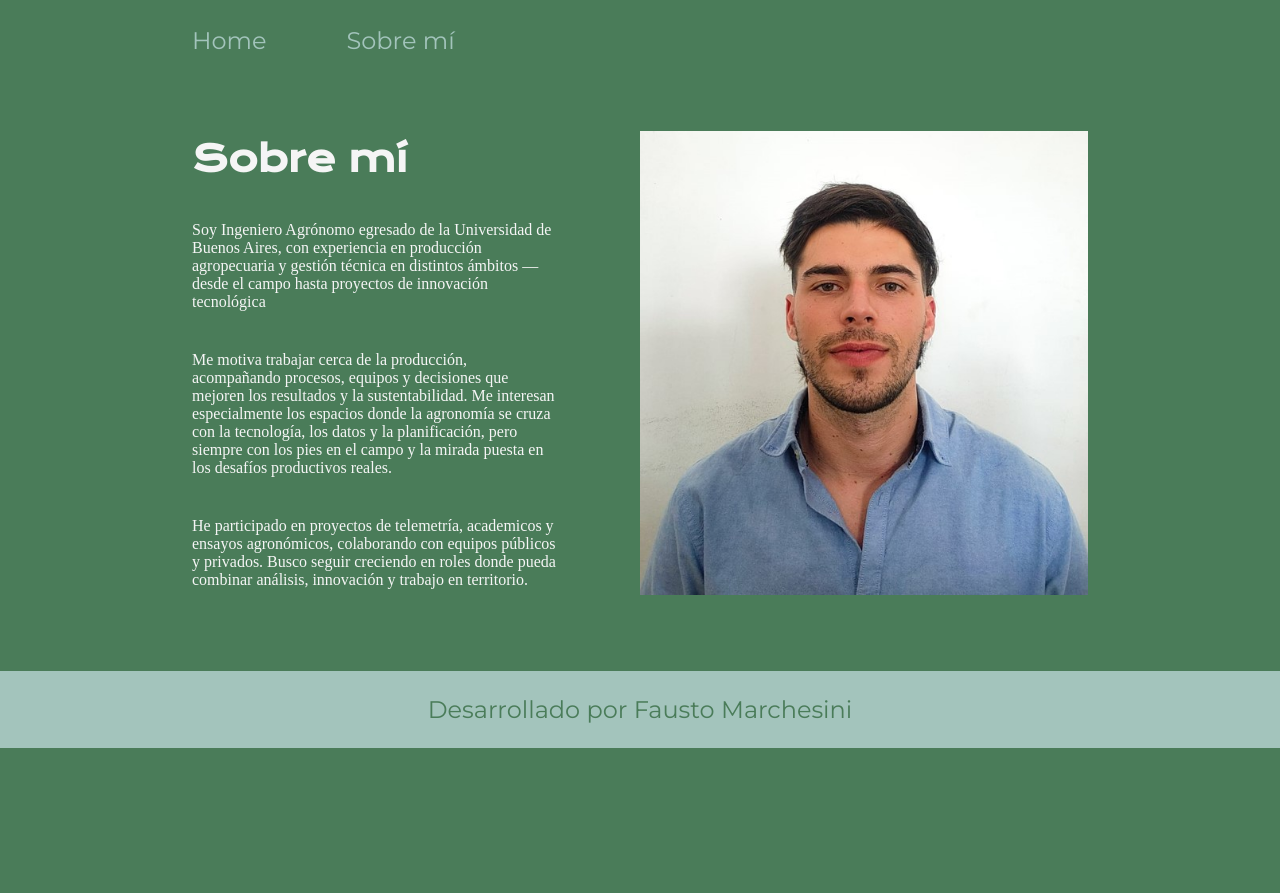
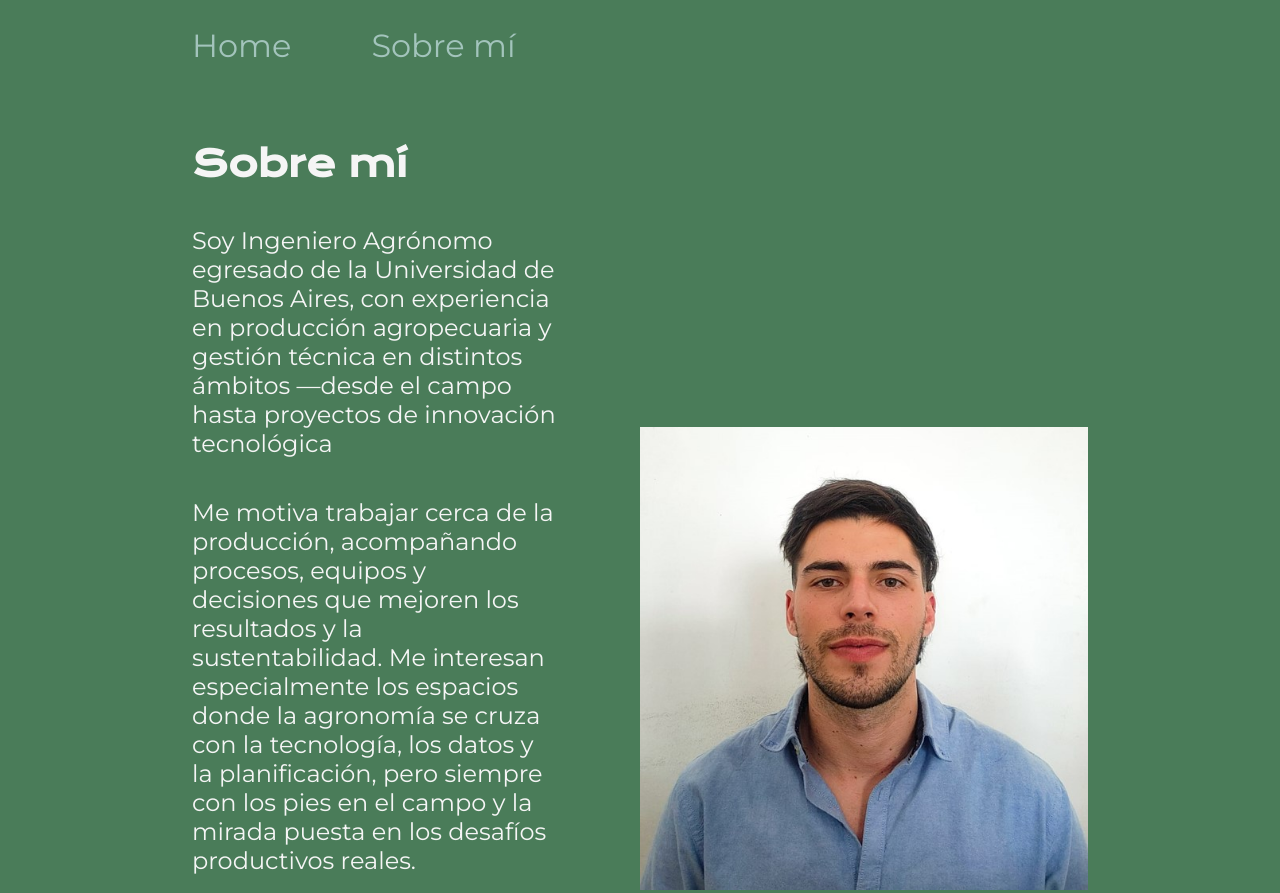
Before and after one commit to Fausto-gif/portafolio, a plain HTML site: page about.html in a window 1280 px wide. Shown: the top 893 px of the page. Before the commit the page ends 800 px from the top, so only its background shows below. Drawn offline with nearby package versions, Linux system fonts and the light colour scheme.

Commit message:
Actualizacion datos

```diff
--- a/about.html
+++ b/about.html
@@ -10,7 +10,7 @@
 <body>
     <header class="header">
         <nav class="header__menu">
-            <a class="header__menu__link" href="index.html">Home  </a>
+            <a class="header__menu__link" href="index.html">Home</a>
             <a class="header__menu__link" href="about.html">Sobre mí</a>
         </nav>
     </header>
@@ -22,7 +22,7 @@
                 <p class="presentacion__contenido__texto">
                 Me motiva trabajar cerca de la producción, acompañando procesos, equipos y decisiones que mejoren los resultados y la sustentabilidad. Me interesan especialmente los espacios donde la agronomía se cruza con la tecnología, los datos y la planificación, pero siempre con los pies en el campo y la mirada puesta en los desafíos productivos reales.
                 </p>
-                <p>
+                <p class="presentacion__contenido__texto">
                 He participado en proyectos de telemetría, academicos y ensayos agronómicos, colaborando con equipos públicos y privados. Busco seguir creciendo en roles donde pueda combinar análisis, innovación y trabajo en territorio.
                 </p>
 
--- a/styles/style.css
+++ b/styles/style.css
@@ -37,7 +37,7 @@ body {
 
 .header__menu__link{
 font-family: var(--fuente-montserrat);
-font-size: 1.5rem;
+font-size: 2rem;
 font: weight 400px;
 color:var(--color-terciario) ;
 text-decoration: none;
@@ -60,6 +60,10 @@ text-decoration: none;
     gap: 40px;
 }
 
+.presentacion__contenido__texto {
+    font-size: 1.5rem;
+    font-family:var(--fuente-montserrat) ;}
+
 .presentacion_contenido_titulo {
     font-size: 2.25rem;
     font-family: var(--fuente-krona);
@@ -68,7 +72,7 @@ text-decoration: none;
     color:var(--color-terciario);
 }
 .font_parrafo {
-    font-size: 1.5rem;
+    font-size: 1rem;
     font-family: var(--fuente-montserrat);
 }
 
```
Also changed, not shown: index.html (+4 -4 lines), laura.png (deleted), 1 other file.
